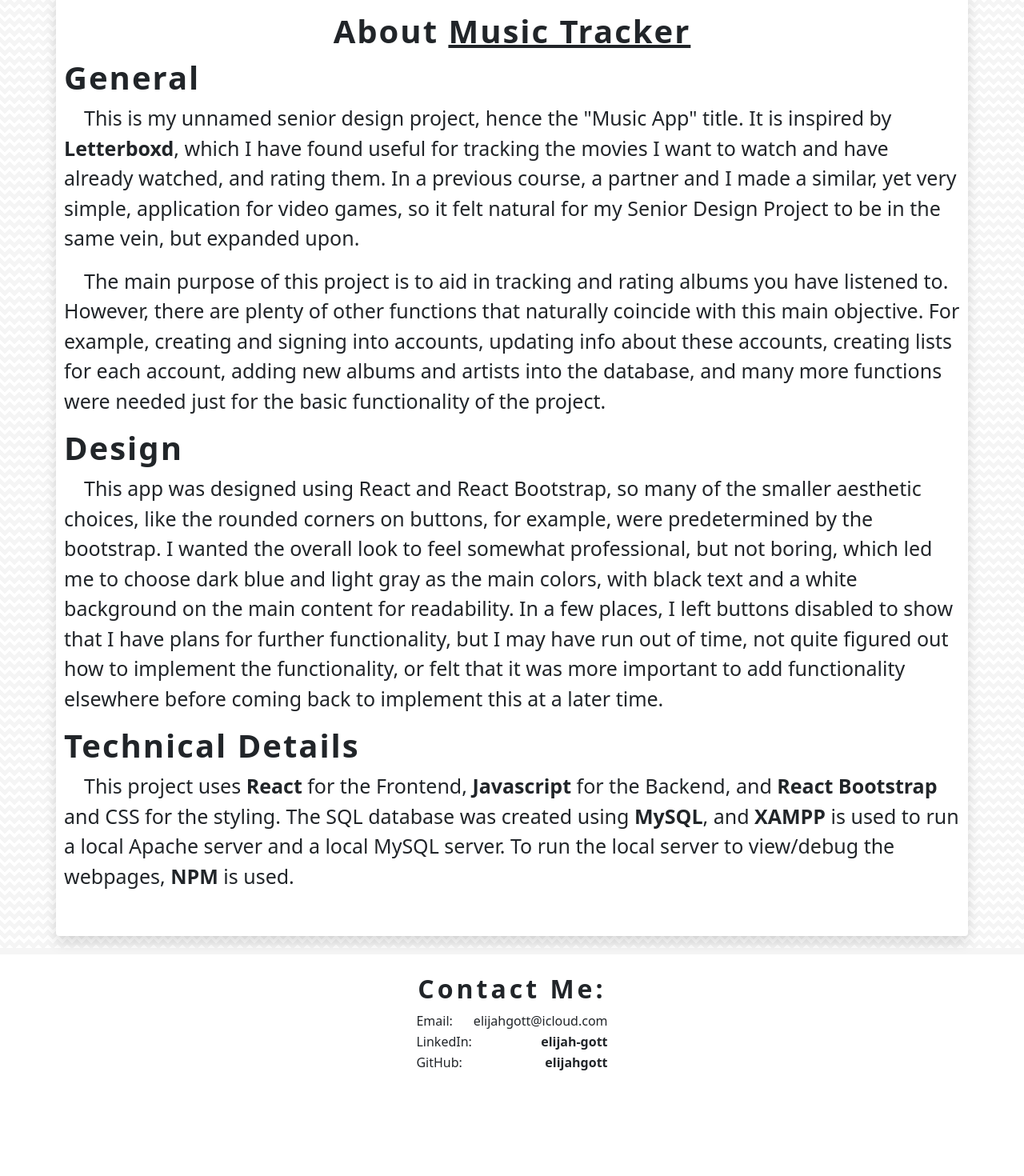
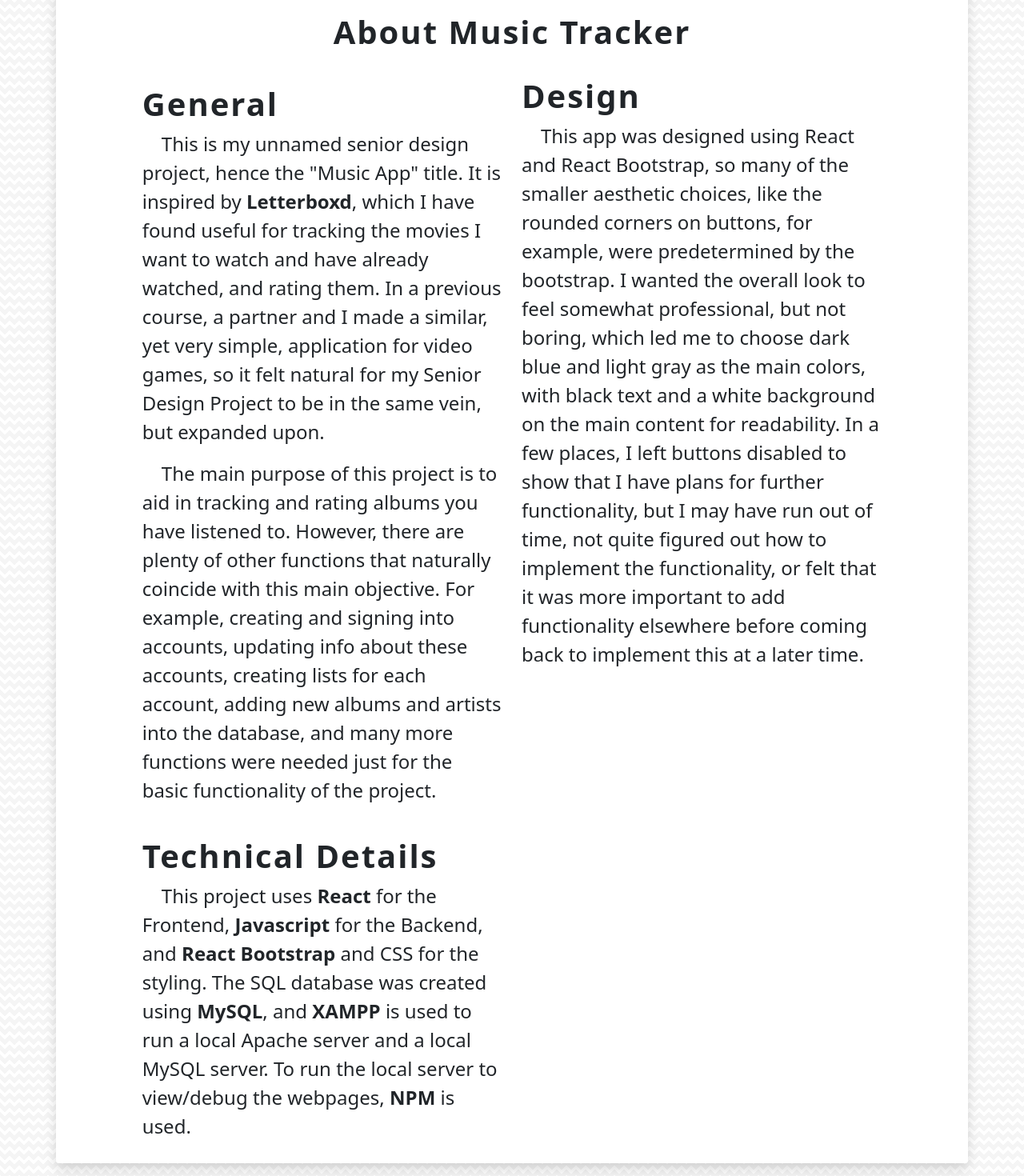
Before and after one commit to elijahgott/seniordesignproject, a React (Create React App) app in the folder Frontend/: page /about in a window 1280 px wide. Shown: the part 100-1570 px from the top of the page at 80% size. Before the commit the page ends 1465 px from the top, so only its background shows below. Built offline with nearby package versions, Linux system fonts and the light colour scheme.

Commit message:
Updated aesthetics of about page, added 2 column view for larger viewports
Improves appearance of page. 2 columns prevent the page from seeming too wordy

```diff
--- a/Frontend/src/Pages/About.js
+++ b/Frontend/src/Pages/About.js
@@ -21,20 +21,28 @@ function About( {currentUser} ){
         <div>
             <MyNav currentUser={currentUser}/>
             <header className="App-header">
-                <Container style={{marginBottom: 15, minHeight: '100dvh'}}>
+                <Container className="containerCard shadow">
                     <Row>
-                        <Card className="mainBody shadow" style={{maxWidth: "81rem", marginTop: 10, paddingTop: 15, paddingLeft: 40, paddingRight: 40, paddingBottom: 40}}>
-                            <Col style={{width: "70rem", alignSelf: "center"}}>
-                                <h1 style={{marginTop: 10, textAlign: "center"}}>About <Link to="/" style={{textDecoration: "underline"}}>Music Tracker</Link></h1>
-                                <h1 style={{marginTop: 10}}>General</h1>
-                                <p style={{textIndent: 25, fontSize: 25}}>This is my unnamed senior design project, hence the "Music App" title. It is inspired by <a href="https://letterboxd.com/">Letterboxd</a>, which I have found useful for tracking the movies I want to watch and have already watched, and rating them. In a previous course, a partner and I made a similar, yet very simple, application for video games, so it felt natural for my Senior Design Project to be in the same vein, but expanded upon.</p>
-                                <p style={{textIndent: 25, fontSize: 25}}>The main purpose of this project is to aid in tracking and rating albums you have listened to. However, there are plenty of other functions that naturally coincide with this main objective. For example, creating and signing into accounts, updating info about these accounts, creating lists for each account, adding new albums and artists into the database, and many more functions were needed just for the basic functionality of the project.</p>
+                        <Card className="mainBody no-border">
+                            <Col>
+                                <h1 className="title" style={{paddingTop: 12, paddingBottom: 12}}>About <Link to="/">Music Tracker</Link></h1>
+                                <Col className="featuresGrid" style={{width: "90%", maxWidth: "70rem", paddingLeft: 40, paddingRight: 40, alignSelf: "center"}}>
+                                    <div>
+                                        <h1 style={{marginTop: 10}}>General</h1>
+                                        <p style={{textIndent: 24, fontSize: 24}}>This is my unnamed senior design project, hence the "Music App" title. It is inspired by <a href="https://letterboxd.com/">Letterboxd</a>, which I have found useful for tracking the movies I want to watch and have already watched, and rating them. In a previous course, a partner and I made a similar, yet very simple, application for video games, so it felt natural for my Senior Design Project to be in the same vein, but expanded upon.</p>
+                                        <p style={{textIndent: 24, fontSize: 24}}>The main purpose of this project is to aid in tracking and rating albums you have listened to. However, there are plenty of other functions that naturally coincide with this main objective. For example, creating and signing into accounts, updating info about these accounts, creating lists for each account, adding new albums and artists into the database, and many more functions were needed just for the basic functionality of the project.</p>
+                                    </div>
 
-                                <h1>Design</h1>
-                                <p style={{textIndent: 25, fontSize: 25}}>This app was designed using React and React Bootstrap, so many of the smaller aesthetic choices, like the rounded corners on buttons, for example, were predetermined by the bootstrap. I wanted the overall look to feel somewhat professional, but not boring, which led me to choose dark blue and light gray as the main colors, with black text and a white background on the main content for readability. In a few places, I left buttons disabled to show that I have plans for further functionality, but I may have run out of time, not quite figured out how to implement the functionality, or felt that it was more important to add functionality elsewhere before coming back to implement this at a later time.</p>
+                                    <div>
+                                        <h1>Design</h1>
+                                        <p style={{textIndent: 24, fontSize: 24}}>This app was designed using React and React Bootstrap, so many of the smaller aesthetic choices, like the rounded corners on buttons, for example, were predetermined by the bootstrap. I wanted the overall look to feel somewhat professional, but not boring, which led me to choose dark blue and light gray as the main colors, with black text and a white background on the main content for readability. In a few places, I left buttons disabled to show that I have plans for further functionality, but I may have run out of time, not quite figured out how to implement the functionality, or felt that it was more important to add functionality elsewhere before coming back to implement this at a later time.</p>
+                                    </div>
 
-                                <h1>Technical Details</h1>
-                                <p style={{textIndent: 25, fontSize: 25}}>This project uses <a href="https://react.dev/">React</a> for the Frontend, <a href="https://www.javascript.com/">Javascript</a> for the Backend, and <a href="https://react-bootstrap.netlify.app/">React Bootstrap</a> and CSS for the styling. The SQL database was created using <a href="https://www.mysql.com/">MySQL</a>, and <a href="https://www.apachefriends.org/">XAMPP</a> is used to run a local Apache server and a local MySQL server. To run the local server to view/debug the webpages, <a href="https://www.npmjs.com/">NPM</a> is used.</p>
+                                    <div>
+                                        <h1>Technical Details</h1>
+                                        <p style={{textIndent: 24, fontSize: 24, paddingBottom: 12}}>This project uses <a href="https://react.dev/">React</a> for the Frontend, <a href="https://www.javascript.com/">Javascript</a> for the Backend, and <a href="https://react-bootstrap.netlify.app/">React Bootstrap</a> and CSS for the styling. The SQL database was created using <a href="https://www.mysql.com/">MySQL</a>, and <a href="https://www.apachefriends.org/">XAMPP</a> is used to run a local Apache server and a local MySQL server. To run the local server to view/debug the webpages, <a href="https://www.npmjs.com/">NPM</a> is used.</p>
+                                    </div>
+                                </Col>
                             </Col>
                         </Card>
                     </Row>
--- a/Frontend/src/Pages/App.css
+++ b/Frontend/src/Pages/App.css
@@ -213,10 +213,17 @@ h2{
 }
 
 .featuresGrid{
+  margin: 0 auto;
   display: grid;
   grid-template-columns: repeat(2, 1fr);
   gap: 24px;
   justify-items: center;
+}
+
+@media(max-width: 991px){
+  .featuresGrid{
+    grid-template-columns: 1fr;
+  }
 }
 
 .footer{
```
